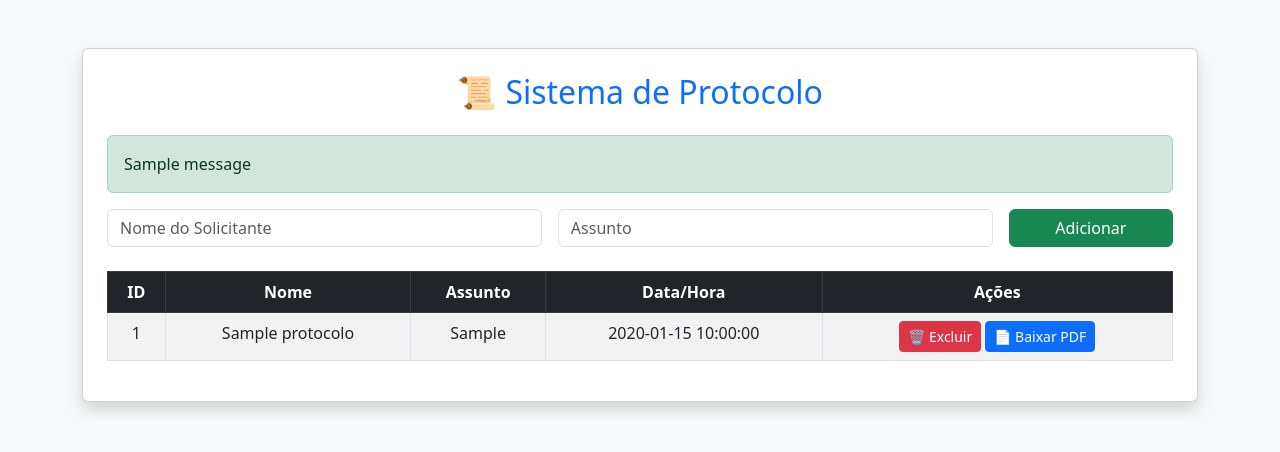
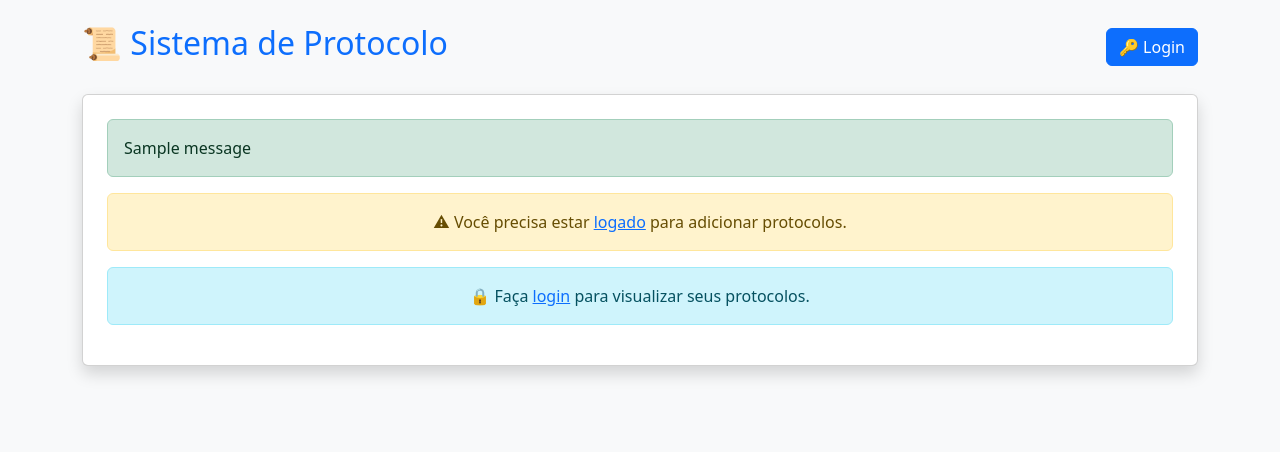
Before and after one commit to Henrivicentemkt/sistema-protocolo, a Flask app: template templates/index.html in a window 1280 px wide. Shown: the top 452 px of the page. Run offline with Flask 3, Linux system fonts and the light colour scheme; the template is opened without the code that fills it: values that come from a table or form of the project are taken from there, others are empty; tables that the repository leaves empty hold one stand-in row (values such as "Sample post"); one stand-in notice (Sample message) is shown.

Commit message:
Primeiro commit - Subindo sistema de protocolos

```diff
--- a/app.py
+++ b/app.py
@@ -1,5 +1,7 @@
 from flask import Flask, render_template, request, redirect, url_for, send_file, flash
 from flask_sqlalchemy import SQLAlchemy
+from flask_login import LoginManager, UserMixin, login_user, login_required, logout_user, current_user
+from werkzeug.security import generate_password_hash, check_password_hash
 import os
 import datetime
 import time
@@ -16,43 +18,118 @@ app.secret_key = "supersecretkey"
 # Banco de Dados
 db = SQLAlchemy(app)
 
+# Configuração do Flask-Login
+login_manager = LoginManager()
+login_manager.init_app(app)
+login_manager.login_view = "login"
+
+# Criar pasta static se não existir
+BASE_DIR = os.path.abspath(os.path.dirname(__file__))
+STATIC_DIR = os.path.join(BASE_DIR, "static")
+
+if not os.path.exists(STATIC_DIR):
+    os.makedirs(STATIC_DIR)
+
+# Modelo de Usuário
+class Usuario(UserMixin, db.Model):
+    id = db.Column(db.Integer, primary_key=True)
+    username = db.Column(db.String(100), unique=True, nullable=False)
+    password_hash = db.Column(db.String(200), nullable=False)
+
+# Modelo de Protocolo
 class Protocolo(db.Model):
     id = db.Column(db.Integer, primary_key=True)
     nome = db.Column(db.String(100), nullable=False)
     assunto = db.Column(db.String(200), nullable=False)
     data_hora = db.Column(db.DateTime, default=datetime.datetime.now)
+    user_id = db.Column(db.Integer, db.ForeignKey('usuario.id'), nullable=False)
 
-# Criar o banco de dados
+# Criar tabelas SE não existirem
 with app.app_context():
+    print("🔄 Verificando banco de dados...")
     db.create_all()
 
-# Criar o diretório 'static/' se não existir
-if not os.path.exists("static"):
-    os.makedirs("static")
+# Gerenciar sessão do usuário
+@login_manager.user_loader
+def load_user(user_id):
+    return db.session.get(Usuario, int(user_id))
 
-# Rota principal (lista protocolos)
+# Rota de Registro
+@app.route('/register', methods=['GET', 'POST'])
+def register():
+    if request.method == 'POST':
+        username = request.form['username']
+        password = request.form['password']
+
+        if Usuario.query.filter_by(username=username).first():
+            flash("Usuário já existe!", "danger")
+            return redirect(url_for('register'))
+
+        hashed_password = generate_password_hash(password, method='pbkdf2:sha256')
+        novo_usuario = Usuario(username=username, password_hash=hashed_password)
+        db.session.add(novo_usuario)
+        db.session.commit()
+        flash("Conta criada com sucesso! Faça login.", "success")
+        return redirect(url_for('login'))
+
+    return render_template('register.html')
+
+# Rota de Login
+@app.route('/login', methods=['GET', 'POST'])
+def login():
+    if request.method == 'POST':
+        username = request.form['username']
+        password = request.form['password']
+        usuario = Usuario.query.filter_by(username=username).first()
+
+        if usuario and check_password_hash(usuario.password_hash, password):
+            login_user(usuario)
+            flash("Login realizado com sucesso!", "success")
+            return redirect(url_for('index'))
+        else:
+            flash("Credenciais inválidas!", "danger")
+
+    return render_template('login.html')
+
+# Rota de Logout
+@app.route('/logout')
+@login_required
+def logout():
+    logout_user()
+    flash("Você saiu da conta.", "info")
+    return redirect(url_for('login'))
+
+# Rota Principal (Lista Protocolos)
 @app.route('/')
+@login_required
 def index():
-    protocolos = Protocolo.query.all()
-    return render_template("index.html", protocolos=protocolos)
+    protocolos = Protocolo.query.filter_by(user_id=current_user.id).all()
+    return render_template("index.html", protocolos=protocolos, current_user=current_user)
 
-# Adicionar protocolo
+# Adicionar Protocolo
 @app.route('/add', methods=['POST'])
+@login_required
 def add():
     nome = request.form['nome']
     assunto = request.form['assunto']
 
-    novo_protocolo = Protocolo(nome=nome, assunto=assunto)
+    novo_protocolo = Protocolo(nome=nome, assunto=assunto, user_id=current_user.id)
     db.session.add(novo_protocolo)
     db.session.commit()
 
     flash("Protocolo adicionado com sucesso!", "success")
     return redirect(url_for('index'))
 
-# Excluir protocolo
+# Excluir Protocolo
 @app.route('/delete/<int:id>')
+@login_required
 def delete(id):
     protocolo = Protocolo.query.get_or_404(id)
+
+    if protocolo.user_id != current_user.id:
+        flash("Acesso negado!", "danger")
+        return redirect(url_for('index'))
+
     db.session.delete(protocolo)
     db.session.commit()
 
@@ -65,10 +142,15 @@ def gerar_pdf(protocolo, pdf_filename):
     Função que gera um PDF com os detalhes do protocolo.
     """
     try:
-        print(f"📄 Gerando PDF: {pdf_filename}...")
+        print(f"📄 Gerando PDF em: {pdf_filename}...")
+
         c = canvas.Canvas(pdf_filename, pagesize=letter)
 
         # Adiciona informações ao PDF
+        c.setFont("Helvetica-Bold", 16)
+        c.drawString(200, 800, "PROTOCOLO DE REGISTRO")
+
+        c.setFont("Helvetica", 12)
         c.drawString(100, 750, f"ID: {protocolo.id}")
         c.drawString(100, 730, f"Nome: {protocolo.nome}")
         c.drawString(100, 710, f"Assunto: {protocolo.assunto}")
@@ -79,68 +161,40 @@ def gerar_pdf(protocolo, pdf_filename):
         barcode = code128.Code128(barcode_value, barHeight=50, barWidth=1.5)
         barcode.drawOn(c, 100, 600)
 
-        # Salva o PDF corretamente
         c.showPage()
         c.save()
 
-        time.sleep(1)  # Aguarda para garantir que o arquivo foi gravado
+        # Verifica se o arquivo foi realmente criado
+        for _ in range(3):
+            if os.path.exists(pdf_filename):
+                print(f"✅ PDF gerado com sucesso: {pdf_filename}")
+                return True
+            time.sleep(1)
 
-        if os.path.exists(pdf_filename):
-            print(f"✅ PDF gerado com sucesso: {pdf_filename}")
-            return True
-        else:
-            print("⚠ Erro ao gerar o PDF! Arquivo não encontrado.")
-            return False
+        print("⚠ Erro ao gerar o PDF! Arquivo não encontrado.")
+        return False
+
     except Exception as e:
         print(f"❌ Erro ao gerar PDF: {e}")
         return False
 
 # Rota para baixar PDF
 @app.route('/print/pdf/<int:id>')
+@login_required
 def print_pdf(id):
     protocolo = Protocolo.query.get_or_404(id)
-    pdf_filename = os.path.join("static", f"label_{id}.pdf")
-    pdf_filename_abs = os.path.abspath(pdf_filename)  # Obtém o caminho absoluto
 
-    if gerar_pdf(protocolo, pdf_filename_abs):
-        time.sleep(1)  # Pequena pausa antes de tentar acessar o arquivo
+    pdf_filename = os.path.join(STATIC_DIR, f"protocolo_{id}.pdf")
+    print(f"📂 Criando PDF em: {pdf_filename}")
 
-        if os.path.exists(pdf_filename_abs):
-            print(f"📂 Enviando PDF para download: {pdf_filename_abs}")
-            return send_file(pdf_filename_abs, as_attachment=True, mimetype="application/pdf")
-        else:
-            flash("Erro: Arquivo PDF não encontrado após a geração!", "danger")
-            print("❌ Erro: Arquivo PDF não encontrado após a geração!")
+    if gerar_pdf(protocolo, pdf_filename):
+        if os.path.exists(pdf_filename):
+            print(f"📂 Enviando PDF para download: {pdf_filename}")
+            return send_file(pdf_filename, as_attachment=True, mimetype="application/pdf")
+
+        flash("Erro ao gerar o PDF!", "danger")
     else:
-        flash("Erro ao gerar o PDF!", "danger")
-        print("❌ Erro ao gerar o PDF!")
-
-    return redirect(url_for('index'))
-
-# Rota para impressão direta (somente Windows)
-@app.route('/print/direct/<int:id>')
-def print_direct(id):
-    protocolo = Protocolo.query.get_or_404(id)
-    pdf_filename = os.path.join("static", f"label_{id}.pdf")
-    pdf_filename_abs = os.path.abspath(pdf_filename)
-
-    if gerar_pdf(protocolo, pdf_filename_abs):
-        time.sleep(1)  # Pequena pausa antes de tentar imprimir
-
-        if os.path.exists(pdf_filename_abs):
-            print(f"🖨 Enviando para impressão: {pdf_filename_abs}")
-            try:
-                os.startfile(pdf_filename_abs, "print")  # Envia para impressão (Windows)
-                flash("Documento enviado para impressão!", "info")
-            except Exception as e:
-                print(f"❌ Erro ao imprimir: {e}")
-                flash(f"Erro ao enviar para impressão: {e}", "danger")
-        else:
-            flash("Erro: Arquivo PDF não encontrado após a geração!", "danger")
-            print("❌ Erro: Arquivo PDF não encontrado após a geração!")
-    else:
-        flash("Erro ao gerar o PDF para impressão!", "danger")
-        print("❌ Erro ao gerar o PDF para impressão!")
+        flash("Erro ao criar o PDF!", "danger")
 
     return redirect(url_for('index'))
 
--- a/templates/index.html
+++ b/templates/index.html
@@ -8,10 +8,19 @@
 </head>
 <body class="bg-light">
 
-    <div class="container mt-5">
+    <div class="container mt-4">
+        <div class="d-flex justify-content-between align-items-center mb-4">
+            <h2 class="text-primary">📜 Sistema de Protocolo</h2>
+
+            <!-- Exibir botão de login/logout -->
+            {% if current_user.is_authenticated %}
+                <a href="{{ url_for('logout') }}" class="btn btn-danger">🚪 Logout</a>
+            {% else %}
+                <a href="{{ url_for('login') }}" class="btn btn-primary">🔑 Login</a>
+            {% endif %}
+        </div>
+
         <div class="card shadow p-4">
-            <h2 class="text-center text-primary mb-4">📜 Sistema de Protocolo</h2>
-
             <!-- Exibir mensagens Flash -->
             {% with messages = get_flashed_messages(with_categories=true) %}
                 {% if messages %}
@@ -21,7 +30,8 @@
                 {% endif %}
             {% endwith %}
 
-            <!-- Formulário -->
+            <!-- Formulário para adicionar protocolo -->
+            {% if current_user.is_authenticated %}
             <form action="{{ url_for('add') }}" method="post" class="mb-4">
                 <div class="row g-3">
                     <div class="col-md-5">
@@ -31,12 +41,18 @@
                         <input type="text" name="assunto" class="form-control" placeholder="Assunto" required>
                     </div>
                     <div class="col-md-2 d-grid">
-                        <button type="submit" class="btn btn-success">Adicionar</button>
+                        <button type="submit" class="btn btn-success">➕ Adicionar</button>
                     </div>
                 </div>
             </form>
+            {% else %}
+                <div class="alert alert-warning text-center">
+                    ⚠ Você precisa estar <a href="{{ url_for('login') }}">logado</a> para adicionar protocolos.
+                </div>
+            {% endif %}
 
             <!-- Tabela de Protocolos -->
+            {% if current_user.is_authenticated %}
             <table class="table table-bordered table-striped text-center">
                 <thead class="table-dark">
                     <tr>
@@ -53,7 +69,7 @@
                         <td>{{ protocolo.id }}</td>
                         <td>{{ protocolo.nome }}</td>
                         <td>{{ protocolo.assunto }}</td>
-                        <td>{{ protocolo.data_hora }}</td>
+                        <td>{{ protocolo.data_hora.strftime('%d/%m/%Y %H:%M') }}</td>
                         <td>
                             <a href="{{ url_for('delete', id=protocolo.id) }}" class="btn btn-danger btn-sm">🗑 Excluir</a>
                             <a href="{{ url_for('print_pdf', id=protocolo.id) }}" class="btn btn-primary btn-sm">📄 Baixar PDF</a>
@@ -62,6 +78,11 @@
                     {% endfor %}
                 </tbody>
             </table>
+            {% else %}
+                <div class="alert alert-info text-center">
+                    🔒 Faça <a href="{{ url_for('login') }}">login</a> para visualizar seus protocolos.
+                </div>
+            {% endif %}
         </div>
     </div>
 
```
Also changed, not shown: templates/login.html (added, +35 -0 lines), templates/register.html (added, +27 -0 lines), instance/protocolo.db (deleted), 1 other file.
